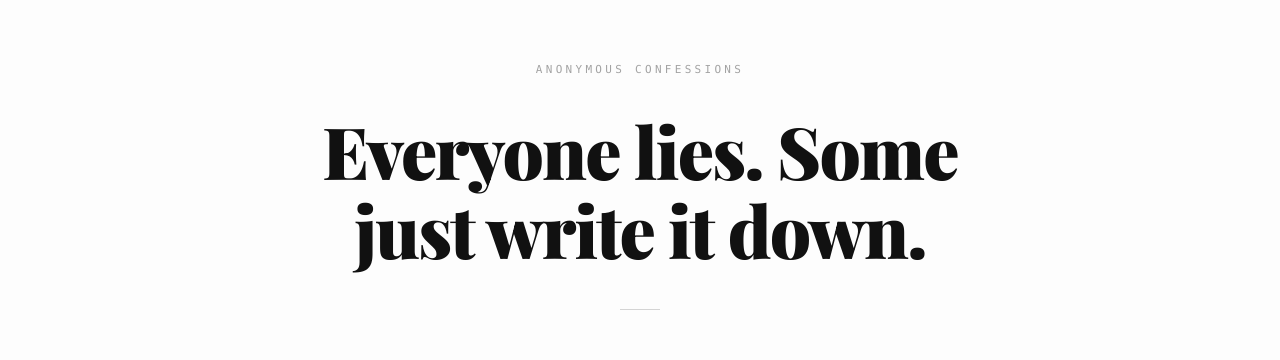
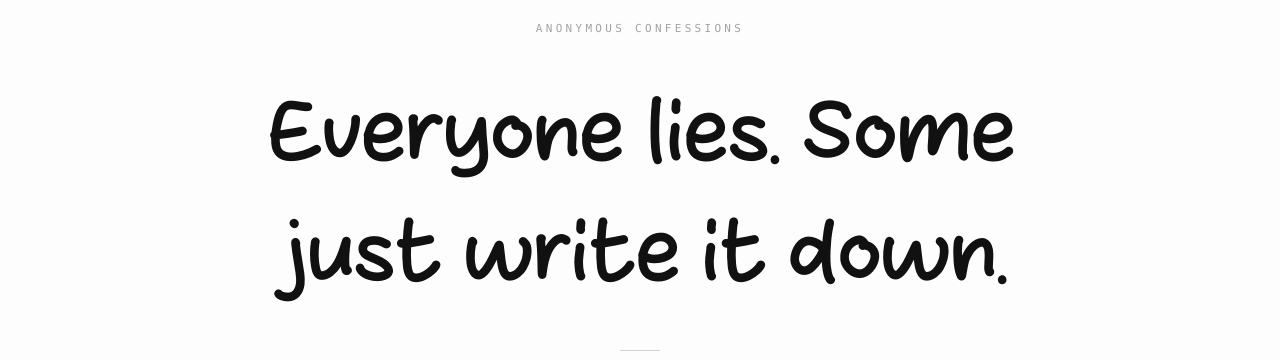
Before and after one commit to ssmoshimoshi/hello-liar, a Next.js app: page /en in a window 1280 px wide. Shown: the part 214-574 px from the top of the page. Built offline with nearby package versions, Linux system fonts and the light colour scheme; no server answers; the database is empty; a web font is replaced by a local one.

Commit message:
chore(ui): change tagline font to discipline notes

```diff
--- a/src/app/[locale]/page.tsx
+++ b/src/app/[locale]/page.tsx
@@ -86,7 +86,7 @@ export default async function Home({
         >
           {locale === 'en' ? 'Anonymous Confessions' : 'Pengakuan Anonim'}
         </p>
-        <h1 className="text-[2.5rem] leading-[1.1] md:text-6xl lg:text-7xl font-[var(--font-playfair)] font-black tracking-tight max-w-3xl break-words hyphens-auto">
+        <h1 className="text-5xl md:text-7xl lg:text-8xl leading-tight md:leading-tight font-discipline tracking-tight max-w-3xl break-words hyphens-auto">
           {locale === 'en'
             ? 'Everyone lies. Some just write it down.'
             : 'Semua orang berbohong. Beberapa menuliskannya.'
```
